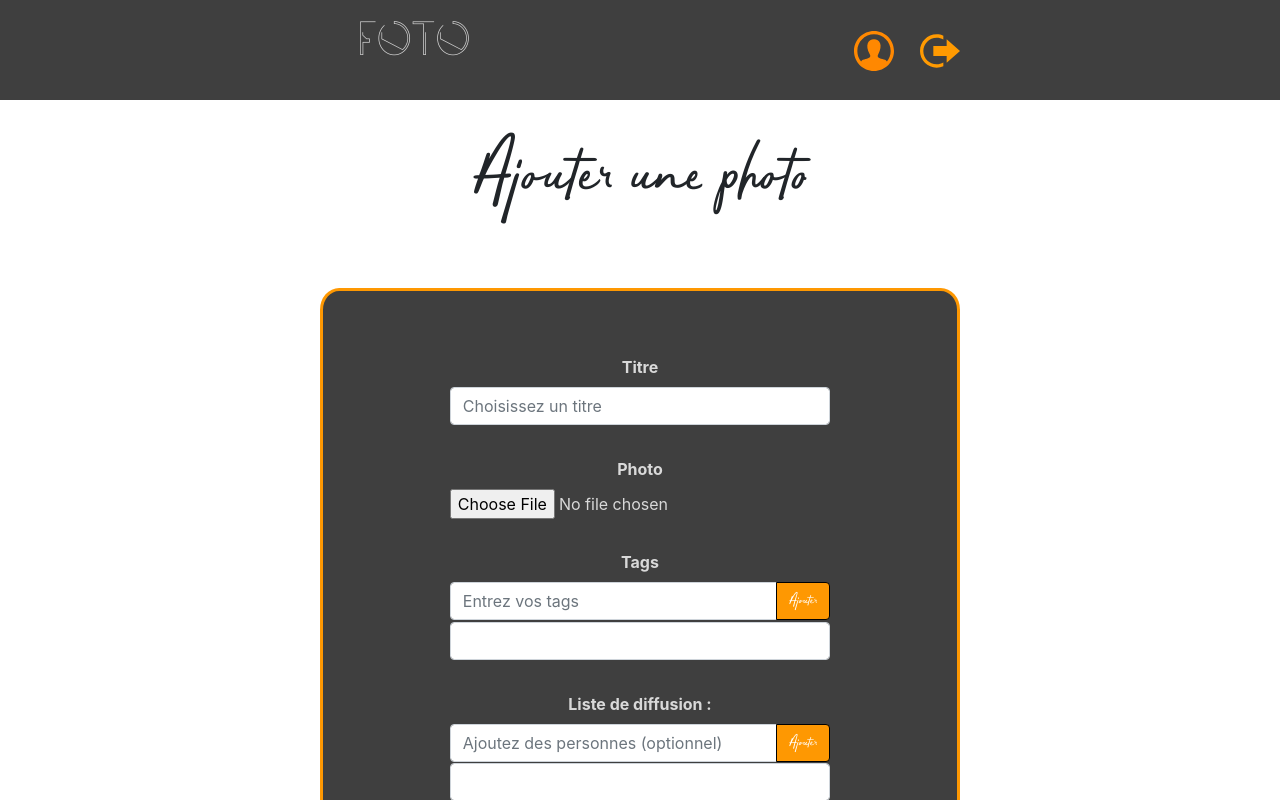
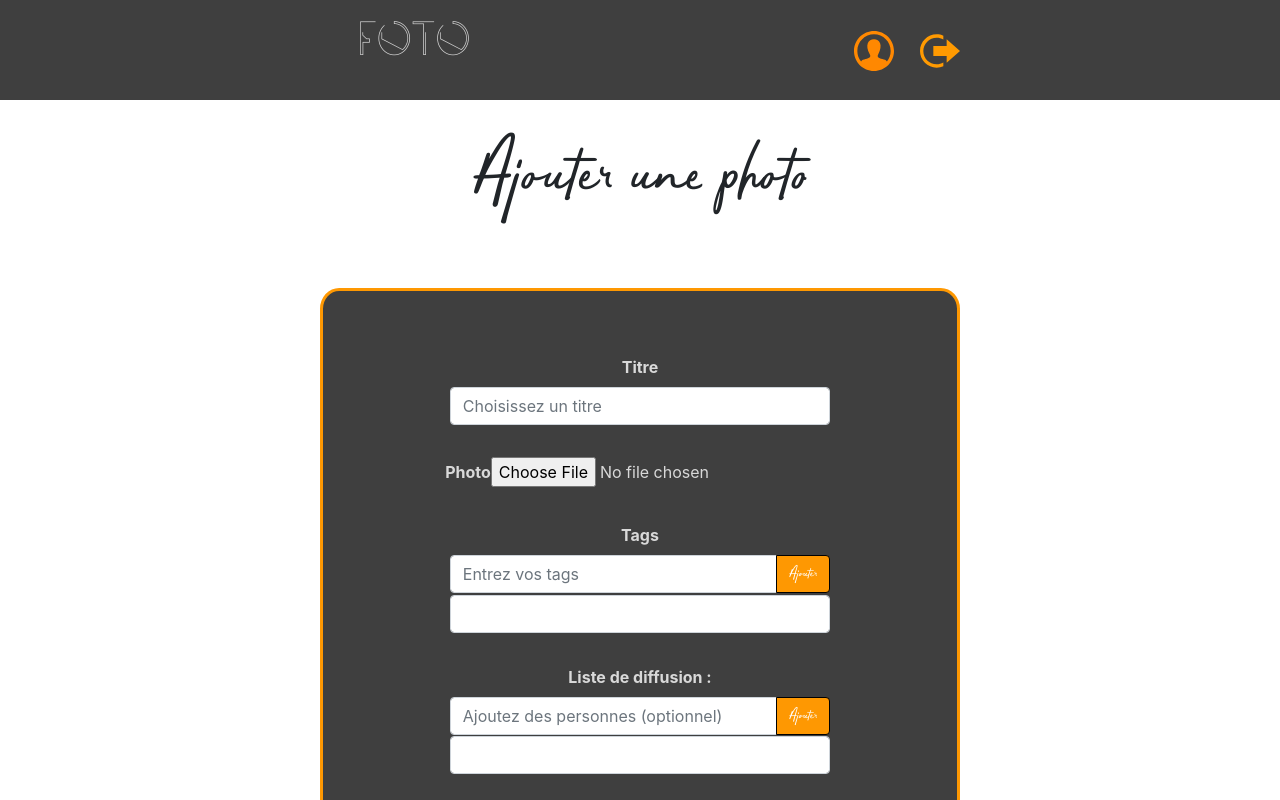
Before and after one commit to AlexandreAzzaro/ProjetWeb, a React (Create React App) app in the folder foto-front/: page /profile/addPicture in a window 1280 px wide. Shown: the top 800 px of the page. Built offline with nearby package versions, Linux system fonts and the light colour scheme; sample sign-in values are in the browser's storage.

Commit message:
test upload mais j'en ai marre

```diff
--- a/foto-front/src/AddPicture.js
+++ b/foto-front/src/AddPicture.js
@@ -17,8 +17,20 @@ export default function AddPicture() {
   let countTags = 0;
   let countPerson = 0;
 
-  async function loadImage(e) {
-    setImg(e.target.files[0]);
+  let photoUrl = "";
+
+  function uploadfile(event) {
+
+    var input = document.querySelector('input[type="file"]')
+
+    var data = new FormData()
+
+    data.append('photo', input.files[0])
+
+    fetch("http://localhost:5000/uploadfile", {
+      method: "POST",
+      body: data
+    });
   }
 
   async function onSubmitAddPicture(event) {
@@ -37,7 +49,7 @@ export default function AddPicture() {
     const form = {
       username: username,
       title: title,
-      imageUrl: "https://blog.groupeastek.com/wp-content/uploads/2015/10/observatoires-photographiques-du-paysage.jpeg", // faut changer ça
+      imageUrl: "C:/Users/juju-/Documents/ISEN/ProjetWeb/backend/uploads/images/98c6e90557e64a5c296d1951f035571b",
       tags: tags,
       diffusion: diffusion,
       caption: caption,
@@ -110,12 +122,13 @@ export default function AddPicture() {
               Photo
               <br />
             </Form.Label>
-            <Form.File
-              onChange={loadImage}
+            <input id="image-file" type="file" onChange={uploadfile} />
+            {/* <Form.File
               className="text"
               ref={photoInput}
+              onChange={uploadfile}
               required
-            />
+            /> */}
           </Form.Group>
 
           <Form.Group controlId="formTags" style={{ marginBottom: "5%" }}>
```
Also changed, not shown: 6 other files (tests, documents, lock files or other folders).
